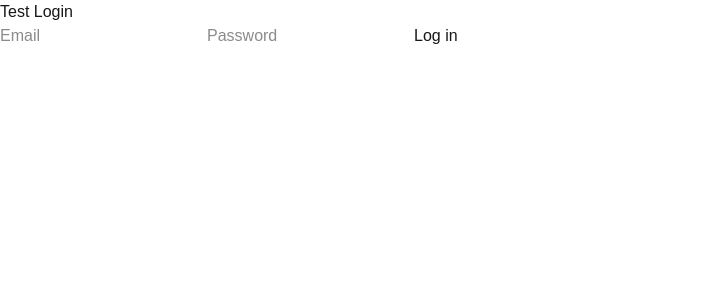
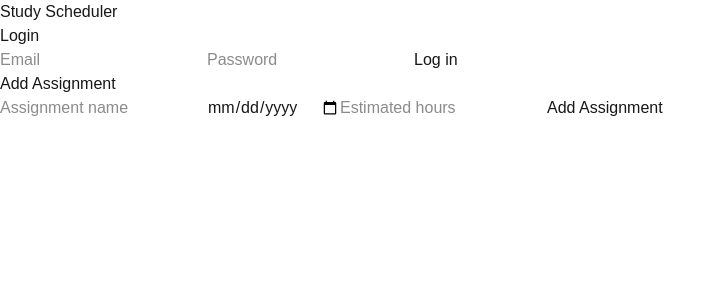
Before and after one commit to neyam05/study-scheduler, a Next.js app in the folder study-scheduler/: page / in a window 1280 px wide. Shown: the top 300 px of the page, without its empty margins (0-726 px from the left). Built offline with nearby package versions, Linux system fonts and the light colour scheme; no server answers.

Commit message:
Add assignment creation

```diff
--- a/study-scheduler/src/app/page.tsx
+++ b/study-scheduler/src/app/page.tsx
@@ -7,6 +7,11 @@ export default function Home() {
   const [email, setEmail] = useState('')
   const [password, setPassword] = useState('')
 
+  const [title, setTitle] = useState('')
+  const [dueDate, setDueDate] = useState('')
+  const [effortHours, setEffortHours] = useState('')
+
+  // Logs the user into Supabase
   async function handleLogin() {
     const { data, error } = await supabase.auth.signInWithPassword({
       email: email,
@@ -21,9 +26,45 @@ export default function Home() {
     console.log('Logged in user:', data.user)
   }
 
+  // Saves a new assignment to Supabase
+  async function handleAddAssignment() {
+    // Find out which user is currently logged in
+    const {
+      data: { user },
+      error: userError,
+    } = await supabase.auth.getUser()
+
+    if (userError || !user) {
+      console.error('No logged-in user:', userError?.message)
+      return
+    }
+
+    // Insert the assignment into our assignments table
+    const { data, error } = await supabase
+      .from('assignments')
+      .insert({
+        user_id: user.id,
+        title: title,
+        due_date: dueDate,
+        effort_hours: Number(effortHours),
+      })
+      .select()
+      .single()
+
+    if (error) {
+      console.error('Assignment error:', error.message)
+      return
+    }
+
+    console.log('Assignment saved:', data)
+  }
+
   return (
     <main>
-      <h1>Test Login</h1>
+      <h1>Study Scheduler</h1>
+
+      <section>
+        <h2>Login</h2>
 
         <input
           type="email"
@@ -42,6 +83,37 @@ export default function Home() {
         <button onClick={handleLogin}>
           Log in
         </button>
+      </section>
+
+      <section>
+        <h2>Add Assignment</h2>
+
+        <input
+          type="text"
+          placeholder="Assignment name"
+          value={title}
+          onChange={(event) => setTitle(event.target.value)}
+        />
+
+        <input
+          type="date"
+          value={dueDate}
+          onChange={(event) => setDueDate(event.target.value)}
+        />
+
+        <input
+          type="number"
+          min="0.5"
+          step="0.5"
+          placeholder="Estimated hours"
+          value={effortHours}
+          onChange={(event) => setEffortHours(event.target.value)}
+        />
+
+        <button onClick={handleAddAssignment}>
+          Add Assignment
+        </button>
+      </section>
     </main>
   )
 }
```
Lines whose indentation alone changed are shown as unchanged.
